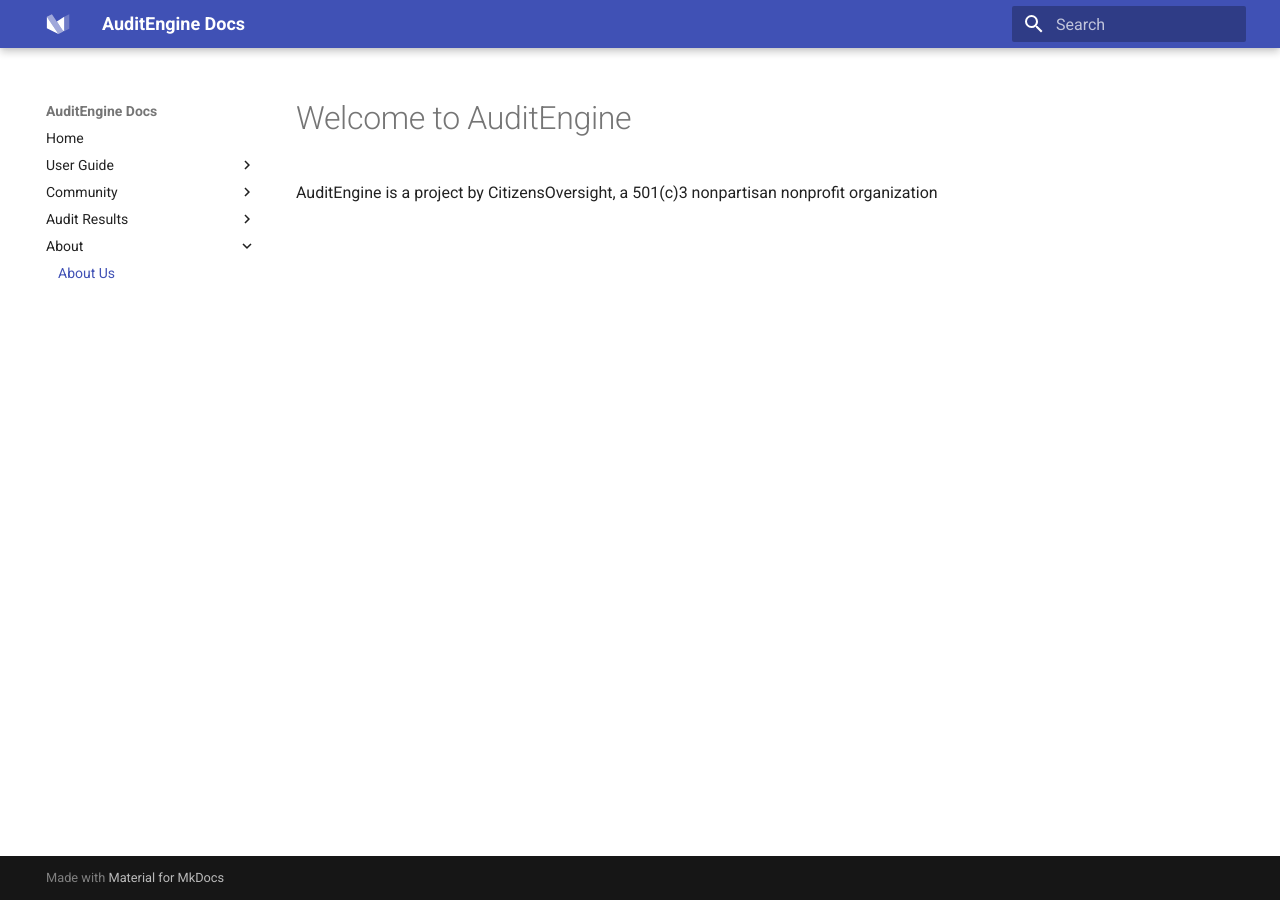
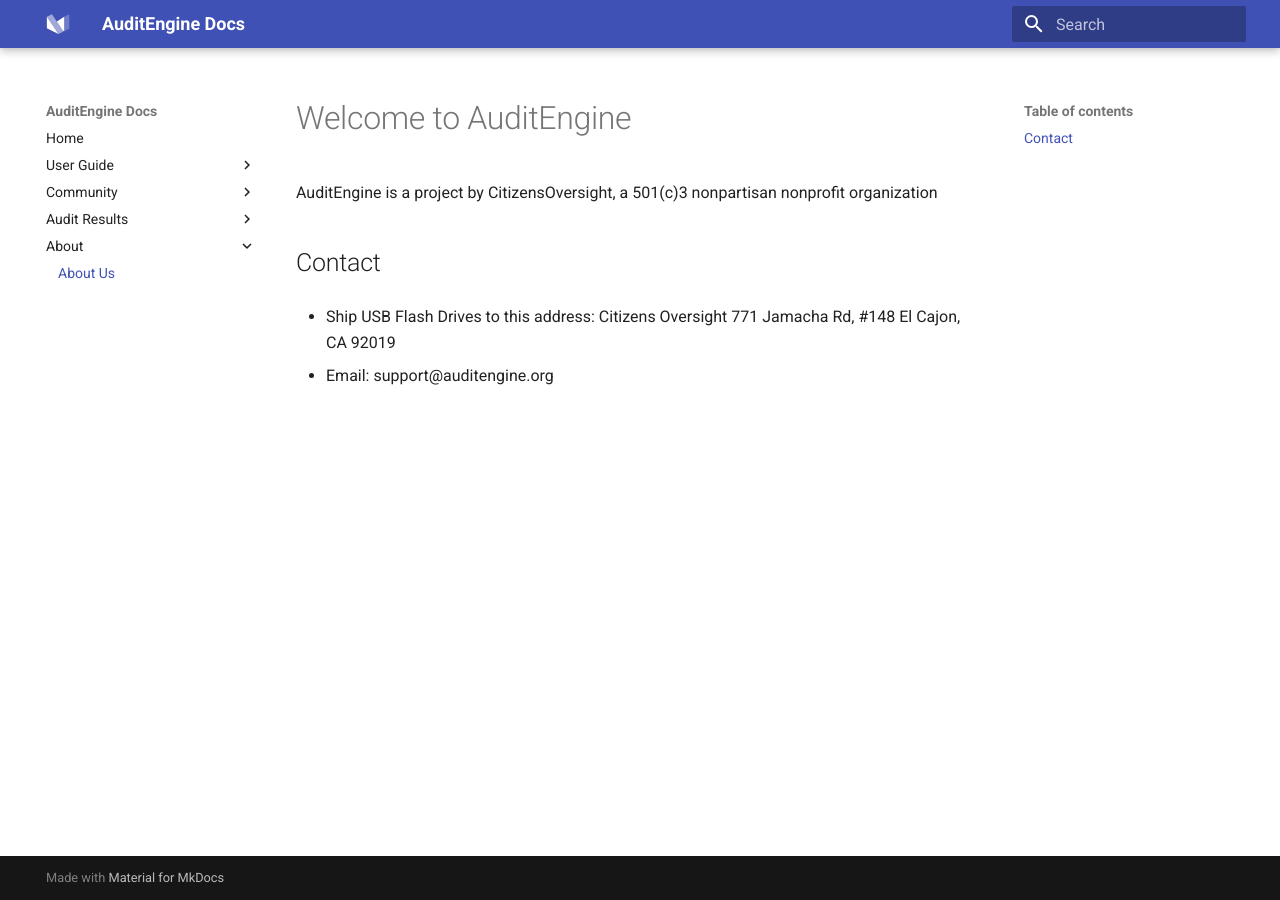
Before and after one commit to raylutz/audit-engine-docsite, an MkDocs documentation site: the page built from docs/about/about.md, in a window 1280 px wide. Built offline with MkDocs 1.6.1 and Material for MkDocs 9.7.7, drawn with Linux system fonts in a browser that asks for light colours.

```diff
--- a/docs/about/about.md
+++ b/docs/about/about.md
@@ -1,3 +1,11 @@
 # Welcome to AuditEngine
 
 AuditEngine is a project by CitizensOversight, a 501(c)3 nonpartisan nonprofit organization
+
+## Contact
+- Ship USB Flash Drives to this address:
+   Citizens Oversight
+   771 Jamacha Rd, #148
+   El Cajon, CA 92019
+
+- Email: support@auditengine.org
--- a/mkdocs.yml
+++ b/mkdocs.yml
@@ -11,7 +11,7 @@ nav:
     - User Guide:
 #        - Overview:             user-guide/overview.md
         - Exporting Guide:      user-guide/exporting_guide.md
-#        - Uploading Guide:      user-guide/uploading_guide.md
+        - Uploading Guide:      user-guide/uploading_guide.md
         - Configuration Files:  user-guide/configuration_files.md
 #        - Running Audits:       user-guide/running_audits_app.md
 #        - TargetMapper App:     user-guide/targetmapper_app.md
@@ -22,7 +22,7 @@ nav:
     - Community:
         - In the News:          community/in_the_news.md
         - How you can help:     community/you_can_help.md
-        - Donate:               community/donate.md
+#        - Donate:               community/donate.md
     - Audit Results:
         - Case study:           audit-results/case-study.md
     - About:
```
Also changed, not shown: docs/audit-projects/overview.md (added, +39 -0 lines).
